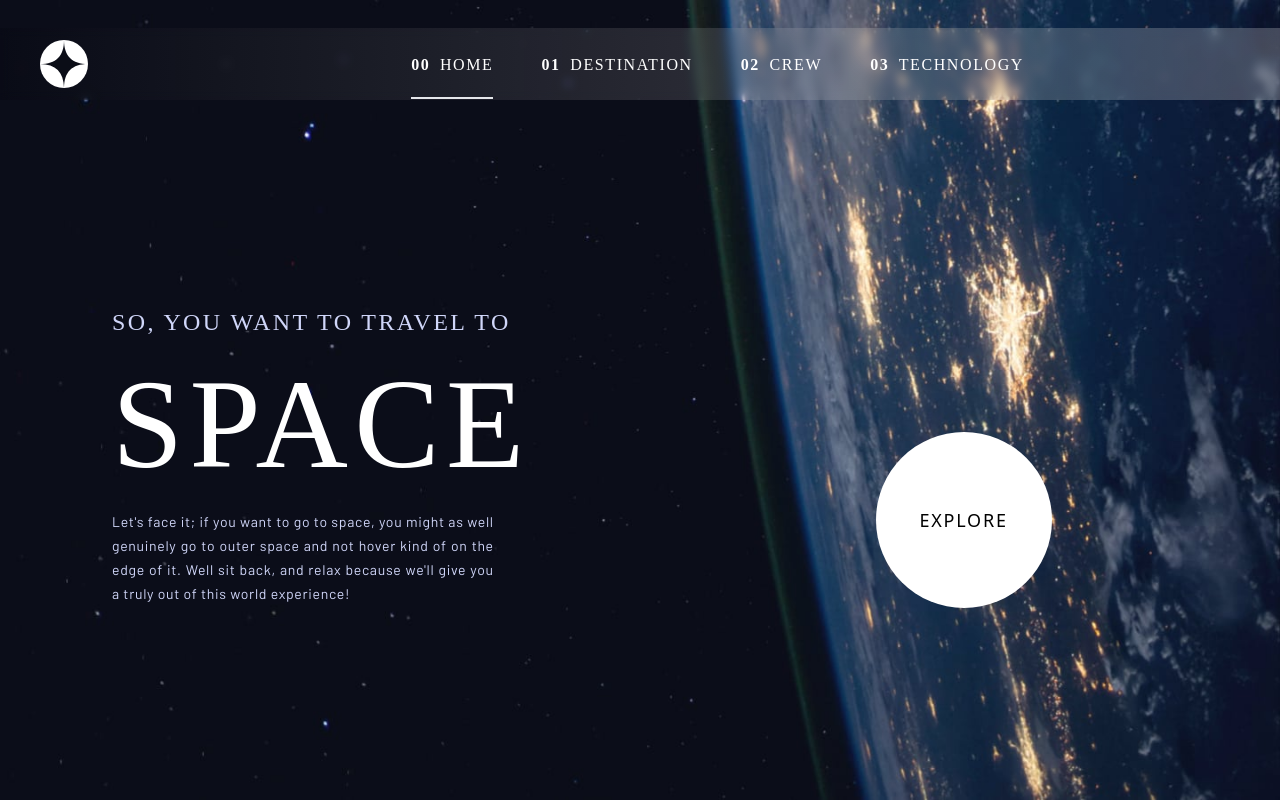
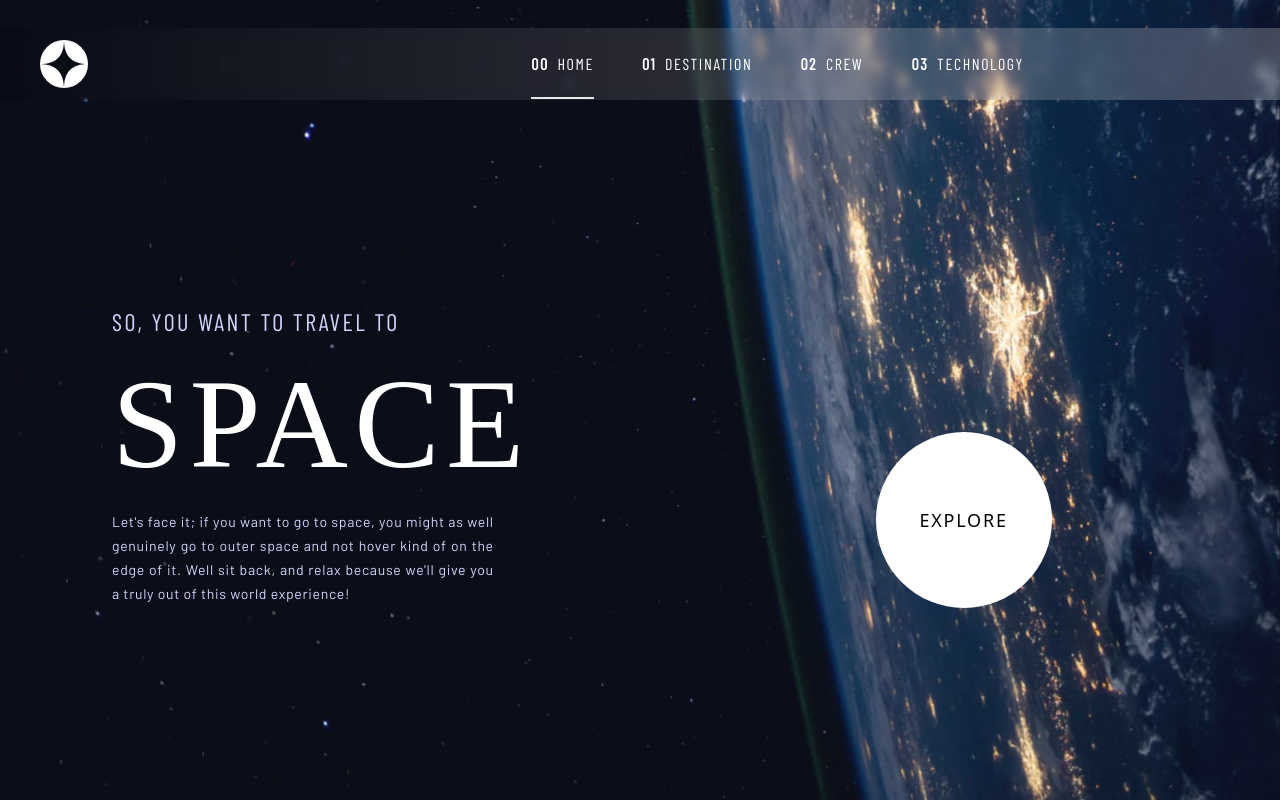
Before and after one commit to juniorthx3/space-tourism-multi-page-website, a React (Create React App) app: page / in a window 1280 px wide. Built offline with nearby package versions, Linux system fonts and the light colour scheme; a web font is replaced by a local one.

Commit message:
Add Barlow Condensed Google Fonts

```diff
--- a/src/index.js
+++ b/src/index.js
@@ -1,7 +1,7 @@
 import React from 'react';
 import ReactDOM from 'react-dom/client';
 import App from './App';
-import './index.css';
+import './style.css';
 
 const root = ReactDOM.createRoot(document.getElementById('root'));
 root.render(
--- a/src/index.css
+++ b/src/style.css
@@ -1,5 +1,6 @@
 @import url('https://fonts.googleapis.com/css2?family=Bellefair&display=swap');
 @import url('https://fonts.googleapis.com/css2?family=Barlow&family=Bellefair&display=swap');
+@import url('https://fonts.googleapis.com/css2?family=Barlow+Condensed&display=swap');
 
 @tailwind base;
 @tailwind components;
```
